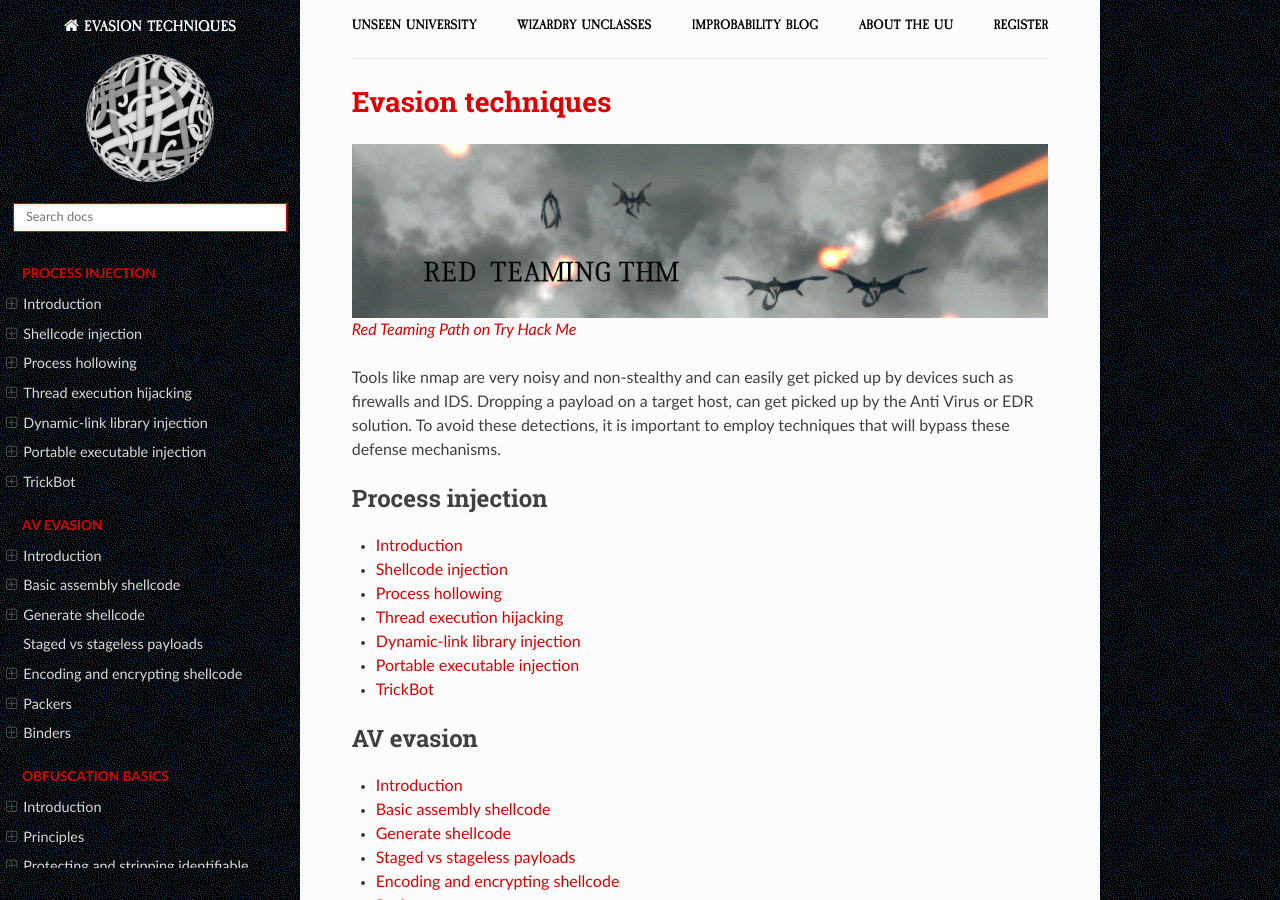
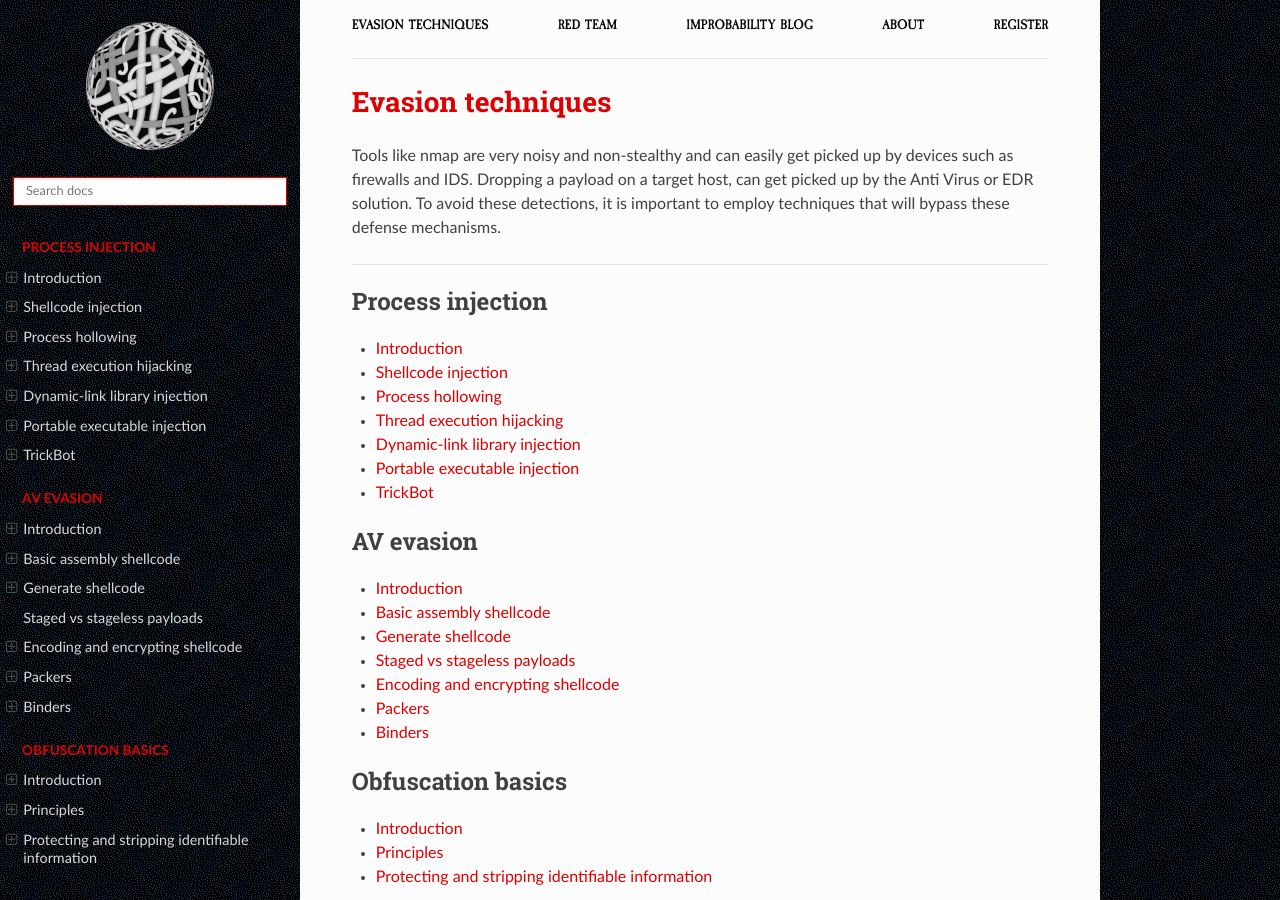
Before and after one commit to tymyrddin/red-evasion, a Sphinx documentation site: the page built from source/index.rst, in a window 1280 px wide and 900 px high. Built offline with Sphinx 7.4.7 and the Read the Docs theme 2.0.0, drawn with Linux system fonts in a browser that asks for light colours.

Commit message:
improved navigation

```diff
--- a/source/_templates/breadcrumbs.html
+++ b/source/_templates/breadcrumbs.html
@@ -1,10 +1,10 @@
 <div class="container">
     <topnav>
             <ul>
-                <li class="nav__item"><a href="https://uu.tymyrddin.dev/" class="nav__link">Unseen University</a></li>
-                <li class="nav__item"><a href="https://uu.tymyrddin.dev/" class="nav__link">Wizardry Unclasses</a></li>
+                <li class="nav__item"><a href="https://red.tymyrddin.dev/projects/evasion/" class="nav__link">Evasion techniques</a></li>
+                <li class="nav__item"><a href="https://red.tymyrddin.dev/" class="nav__link">Red Team</a></li>
                 <li class="nav__item"><a href="https://uu.tymyrddin.dev/blog/" class="nav__link">Improbability Blog</a></li>
-                <li class="nav__item"><a href="https://uu.tymyrddin.dev/about/" class="nav__link">About the UU</a></li>
+                <li class="nav__item"><a href="https://uu.tymyrddin.dev/about/" class="nav__link">About</a></li>
                 <li class="nav__item"><a href="https://uu.tymyrddin.dev/registration/" class="nav__link">Register</a></li>
             </ul>
     </topnav>
--- a/source/conf.py
+++ b/source/conf.py
@@ -45,6 +45,7 @@
     'display_version': True,
     'prev_next_buttons_location': 'bottom',
     'style_external_links': False,
+    'logo_only': True,
     # Toc options
     'collapse_navigation': False,
     'sticky_navigation': False,
--- a/source/index.rst
+++ b/source/index.rst
@@ -1,13 +1,11 @@
 Evasion techniques
 ==============================================
-
-.. figure:: _static/images/evasion.png
-
-   `Red Teaming Path on Try Hack Me <https://tryhackme.com/path/outline/redteaming>`_
 
 Tools like nmap are very noisy and non-stealthy and can easily get picked up by devices such as firewalls
 and IDS. Dropping a payload on a target host, can get picked up by the Anti Virus or EDR solution. To avoid these
 detections, it is important to employ techniques that will bypass these defense mechanisms.
+
+----
 
 .. toctree::
    :glob:
```
Also changed, not shown: other parts of source/index.rst (+0 -5 lines).
